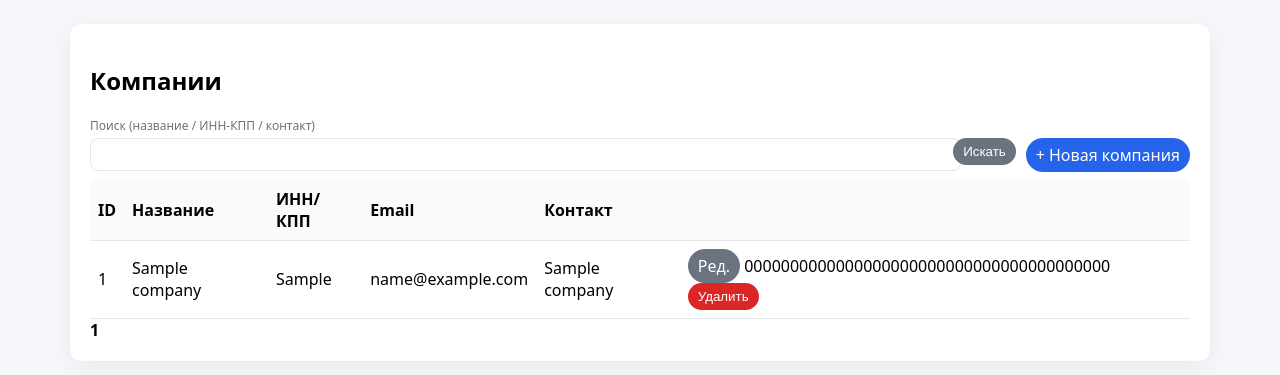
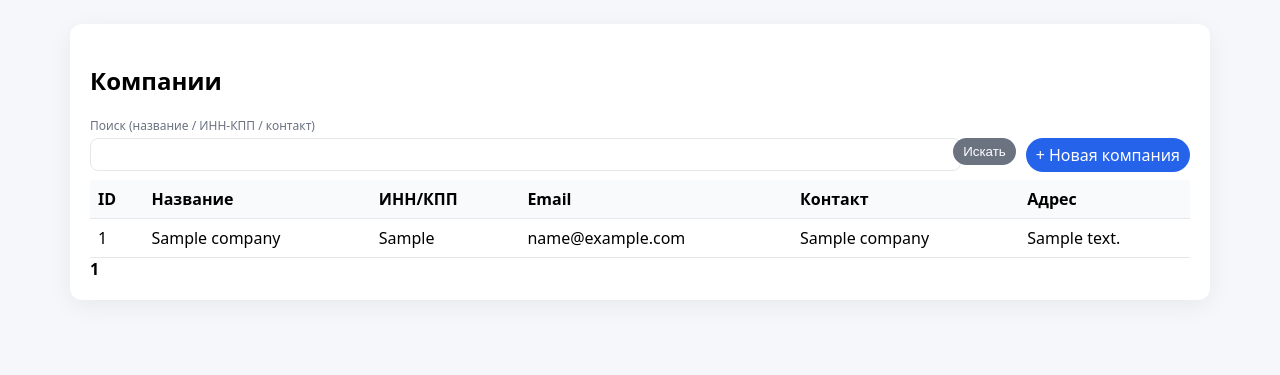
Before and after one commit to JIoccb/invoice-app, a Flask app: page /companies in a window 1280 px wide. Shown: the part 50-425 px from the top of the page. Run offline with Flask 3, Linux system fonts and the light colour scheme; tables that the repository leaves empty hold one stand-in row (values such as "Sample post"); some libraries are stand-ins or nearby versions.

Commit message:
fix: interface

```diff
--- a/templates/companies_list.html
+++ b/templates/companies_list.html
@@ -21,7 +21,7 @@
         <th>ИНН/КПП</th>
         <th>Email</th>
         <th>Контакт</th>
-        <th></th>
+        <th>Адрес</th>
     </tr>
     {% for it in items %}
     <tr>
@@ -30,14 +30,7 @@
         <td>{{ it.inn_kpp or "" }}</td>
         <td>{{ it.email or "" }}</td>
         <td>{{ it.contact_name or "" }}</td>
-        <td>
-            <a class="btn btn-secondary" href="{{ url_for('companies_edit', company_id=it.company_id) }}">Ред.</a>
-            <form method="post" action="{{ url_for('companies_delete', company_id=it.company_id) }}"
-                  style="display:inline" onsubmit="return confirm('Удалить?')">
-                {{ csrf_token() }}
-                <button class="btn btn-danger" type="submit">Удалить</button>
-            </form>
-        </td>
+        <td>{{ it.address or "" }}</td>
     </tr>
     {% else %}
     <tr>
```
Also changed, not shown: templates/products_list.html (+2 -9 lines).
